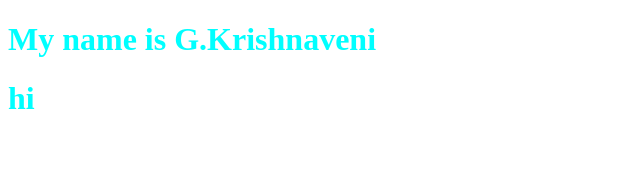
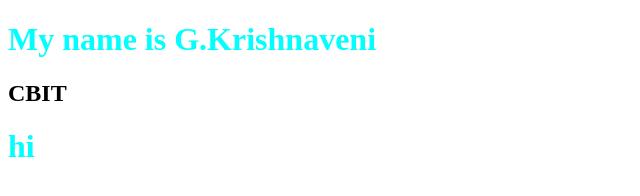
Before and after one commit to Gosai-Krishnaveni-1530/localrepo, a plain HTML site: page index.html in a window 1280 px wide. Shown: the whole page, without its empty margins (0-640 px from the left). Drawn offline with Linux system fonts and the light colour scheme.

Commit message:
update html file

```diff
--- a/index.html
+++ b/index.html
@@ -5,6 +5,7 @@
     <meta name="viewport" content="width=device-width, initial-scale=1.0">
     <title>Document</title>
     <h1>My name is G.Krishnaveni</h1>
+    <h2>CBIT</h2>
 </head>
 <link rel="stylesheet" href="style.css"
 <body>
```
